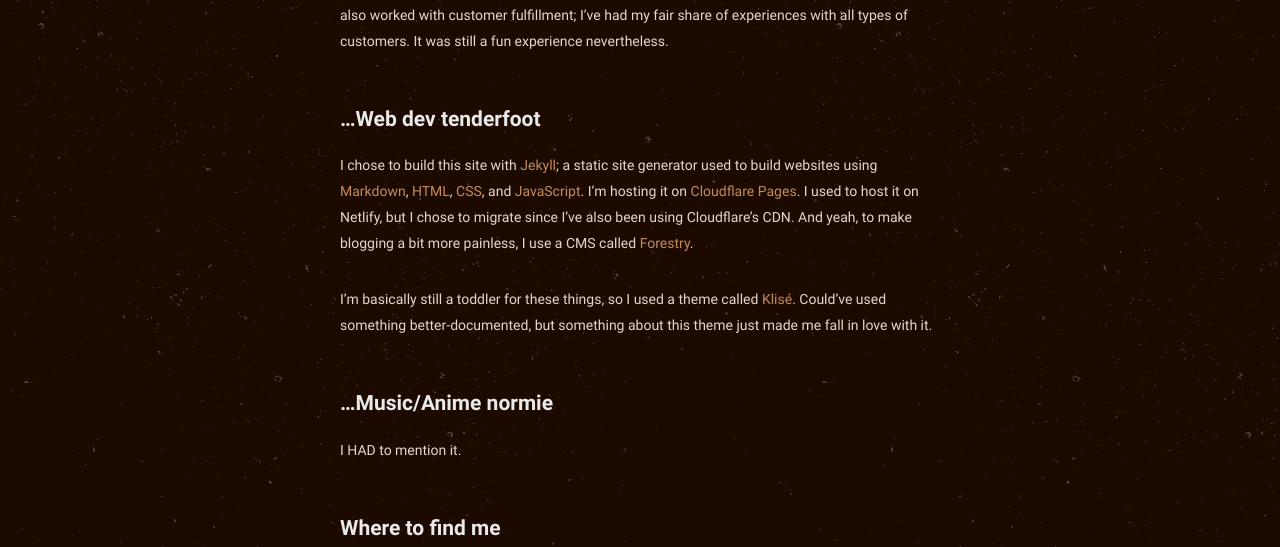
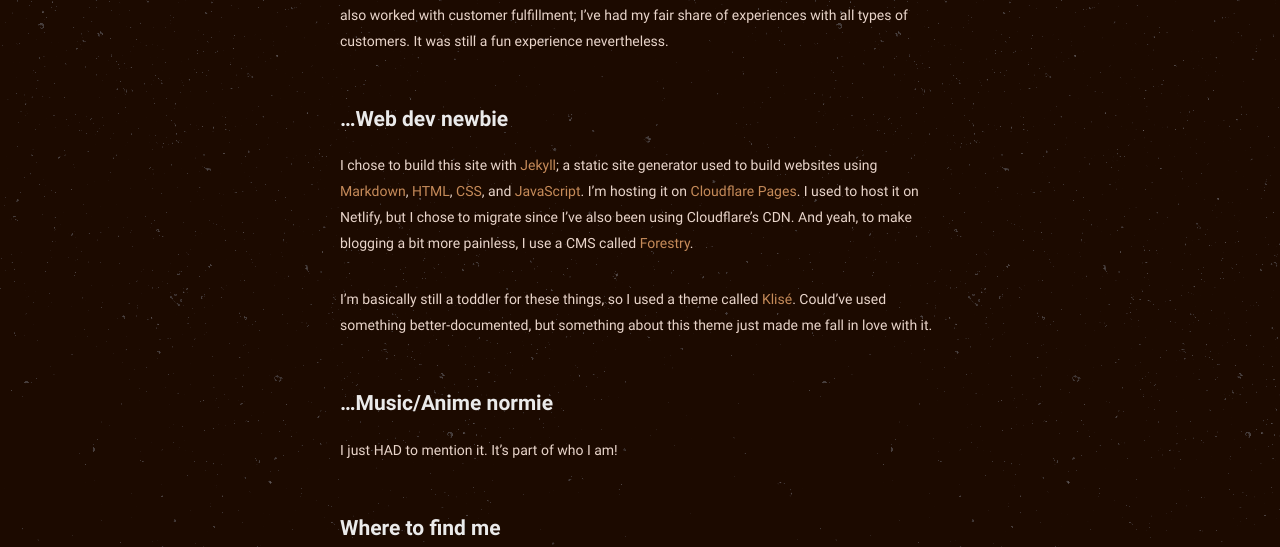
Before and after one commit to philippines69/carlcastroarchives, a Jekyll site: the page built from about.md, in a window 1280 px wide. Shown: the part 1120-1667 px from the top of the page. Built offline with Jekyll 4.4.1, drawn with Linux system fonts in a browser that asks for light colours.

Commit message:
Update from Forestry.io philippines69 updated about.md

```diff
--- a/about.md
+++ b/about.md
@@ -28,7 +28,7 @@
 
 A pretentious way of saying 'Virtual assistant.' I worked as an assistant for a family member's online business. Got a better grasp on the basic apps such as Google Docs, Sheets, and Gmail. I also worked with customer fulfillment; I've had my fair share of experiences with all types of customers. It was still a fun experience nevertheless.
 
-# ...Web dev tenderfoot
+# ...Web dev newbie
 
 I chose to build this site with [Jekyll](https://jekyllrb.com/); a static site generator used to build websites using [Markdown](https://en.wikipedia.org/wiki/Markdown), [HTML](https://developer.mozilla.org/en-US/docs/Web/HTML), [CSS](https://developer.mozilla.org/en-US/docs/Web/css), and [JavaScript](https://developer.mozilla.org/en-US/docs/Web/javascript). I'm hosting it on [Cloudflare Pages](https://pages.cloudflare.com/). I used to host it on Netlify, but I chose to migrate since I've also been using Cloudflare's CDN. And yeah, to make blogging a bit more painless, I use a CMS called [Forestry](https://forestry.io/).
 
@@ -36,6 +36,6 @@
 
 # ...Music/Anime normie
 
-I HAD to mention it.
+I just HAD to mention it. It's part of who I am!
 
 # Where to find me
```
